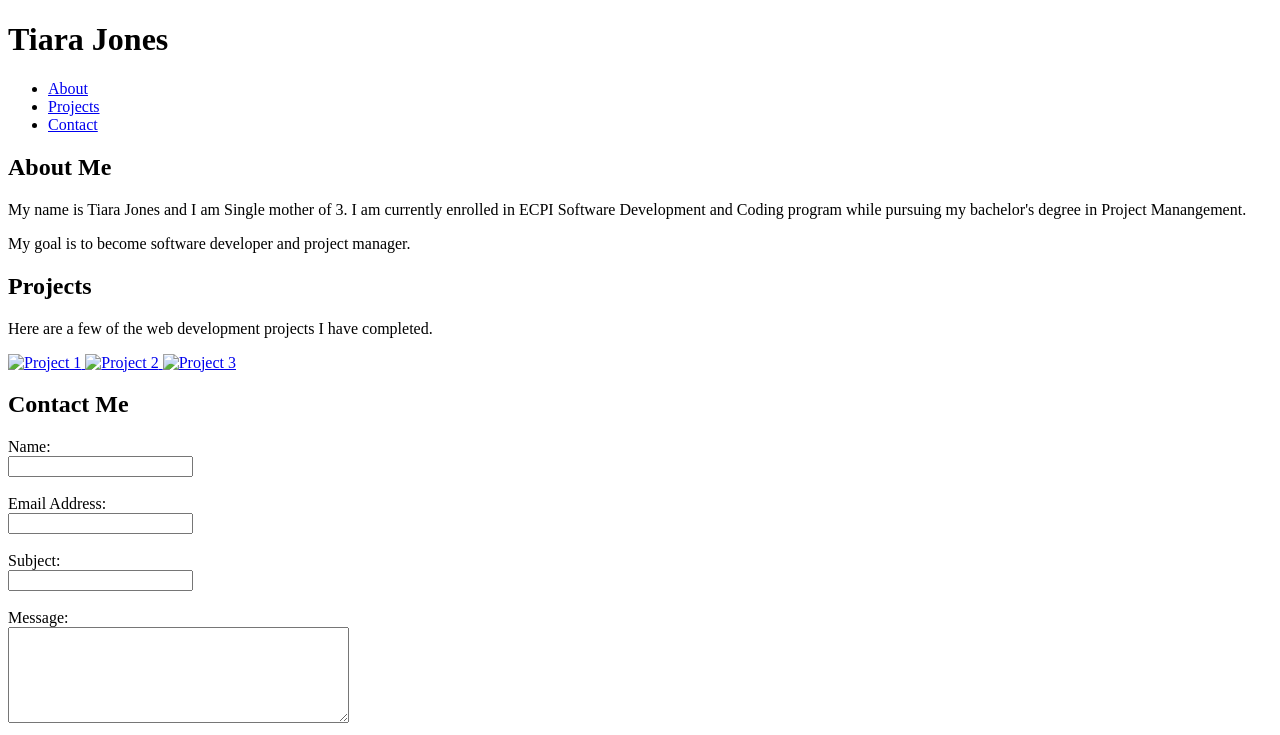
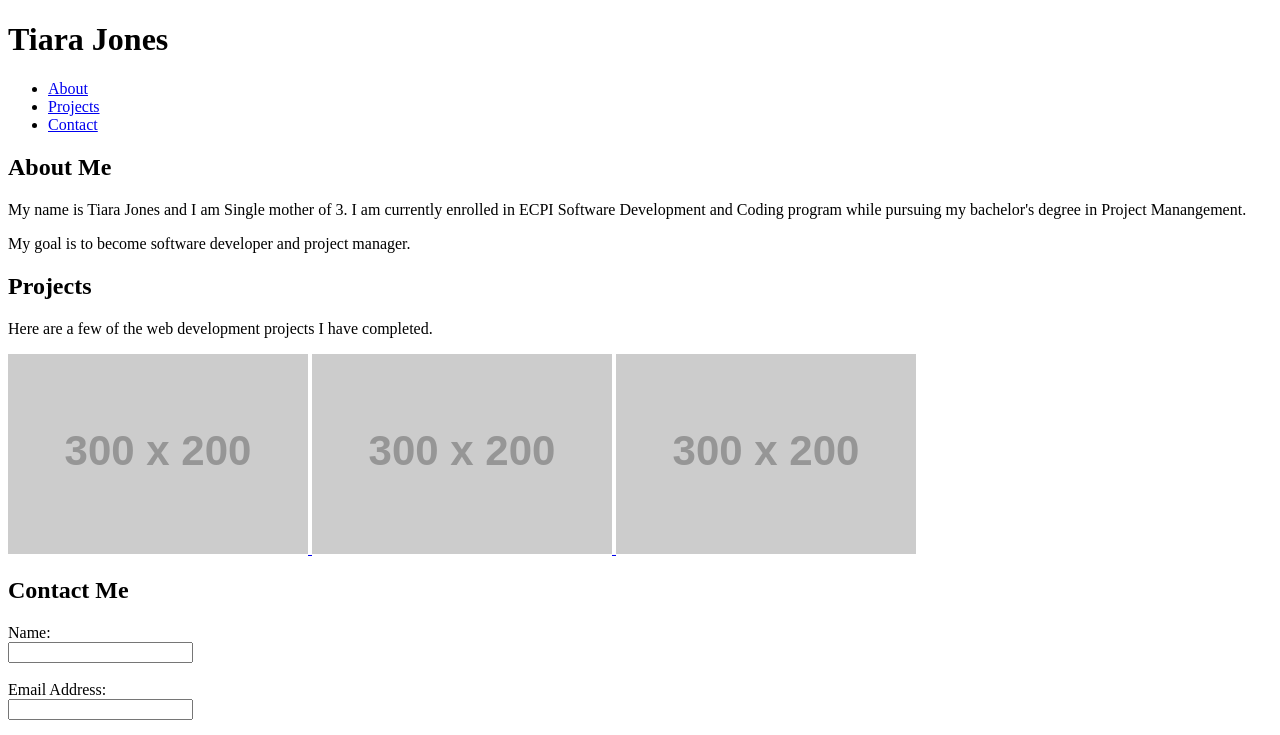
Before and after one commit to tiajon1585/projectw1, a plain HTML site: page index.html in a window 1280 px wide. Shown: the top 735 px of the page. Drawn offline with Linux system fonts and the light colour scheme; placeholder pictures from the web are drawn by us.

Commit message:
Fix image source attributes for project links

```diff
--- a/index.html
+++ b/index.html
@@ -53,19 +53,19 @@
 
             <!-- Project 1 -->
             <a href="https://github.com/tiajon1585/3.10-midterm/blob/main/storefront.html">
-                <img src=""
+                <img src="https://placehold.co/300x200?text=Project+1"
                      alt="Project 1">
             </a>
 
             <!-- Project 2 -->
             <a href="https://github.com/tiajon1585/Final-Performance-Assessment/blob/main/blog.html">
-                <img src=""
+                <img src="https://placehold.co/300x200?text=Project+2"
                      alt="Project 2">
             </a>
 
             <!-- Project 3 -->
             <a href="https://github.com/tiajon1585/tiajon1585.github.io/blob/main/index.html">
-                <img src=""
+                <img src="https://placehold.co/300x200?text=Project+3"
                      alt="Project 3">
             </a>
 
```
